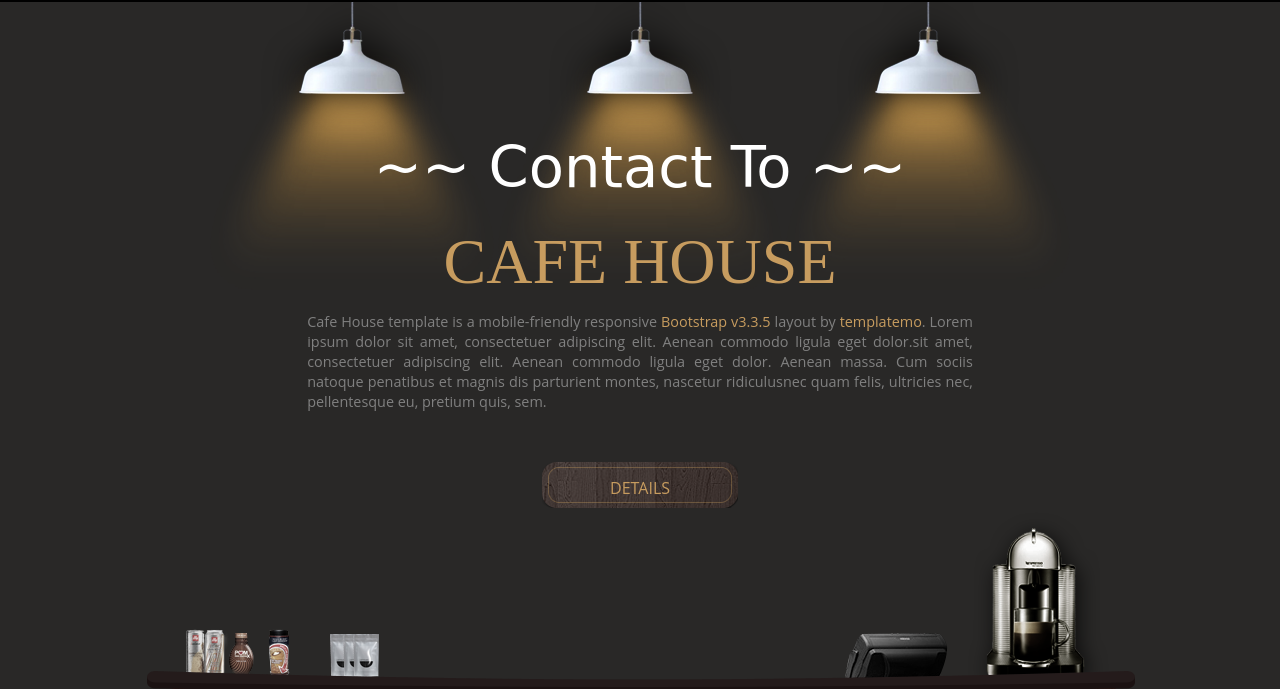
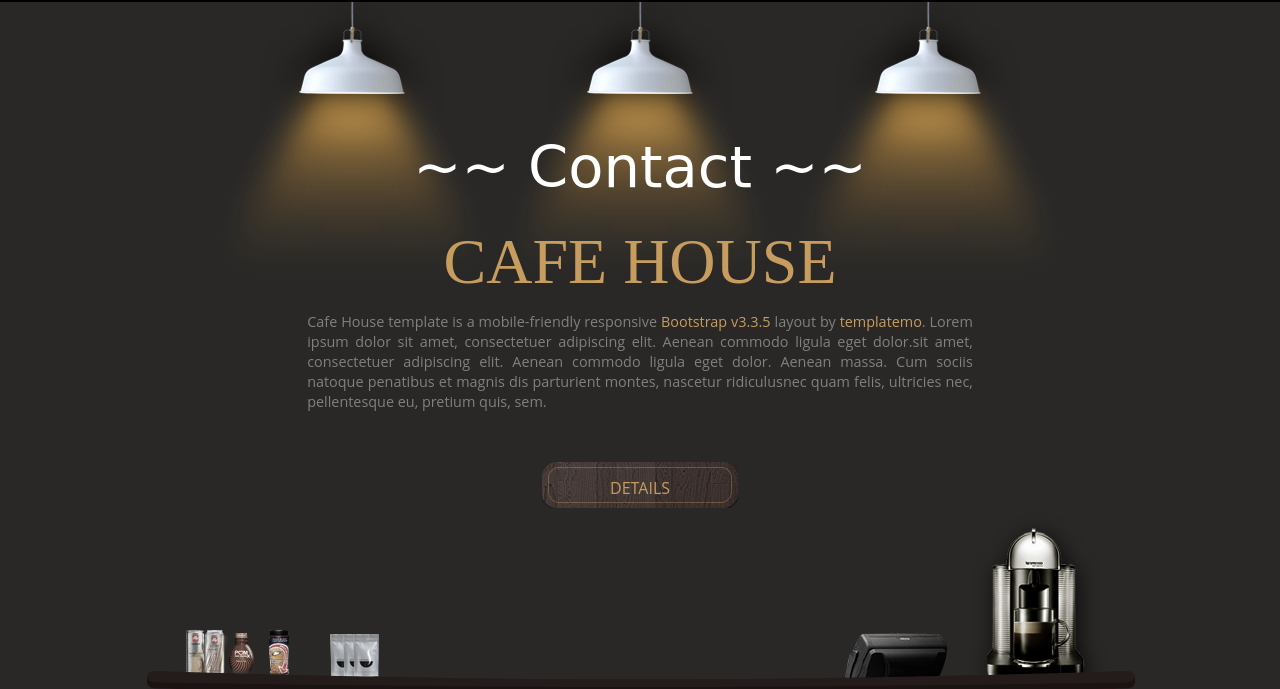
Before and after one commit to adityamankar022-netizen/My-first-website, a plain HTML site: page index4.html in a window 1280 px wide. Shown: the part 68-757 px from the top of the page. Drawn offline with Linux system fonts and the light colour scheme.

Commit message:
Update index4.html

```diff
--- a/index4.html
+++ b/index4.html
@@ -31,7 +31,7 @@
       </div>
 
       <p class="e2">
-        <span class="e3">~~ Contact To ~~</span><br />
+        <span class="e3">~~ Contact ~~</span><br />
         CAFE HOUSE
       </p>
 
```
